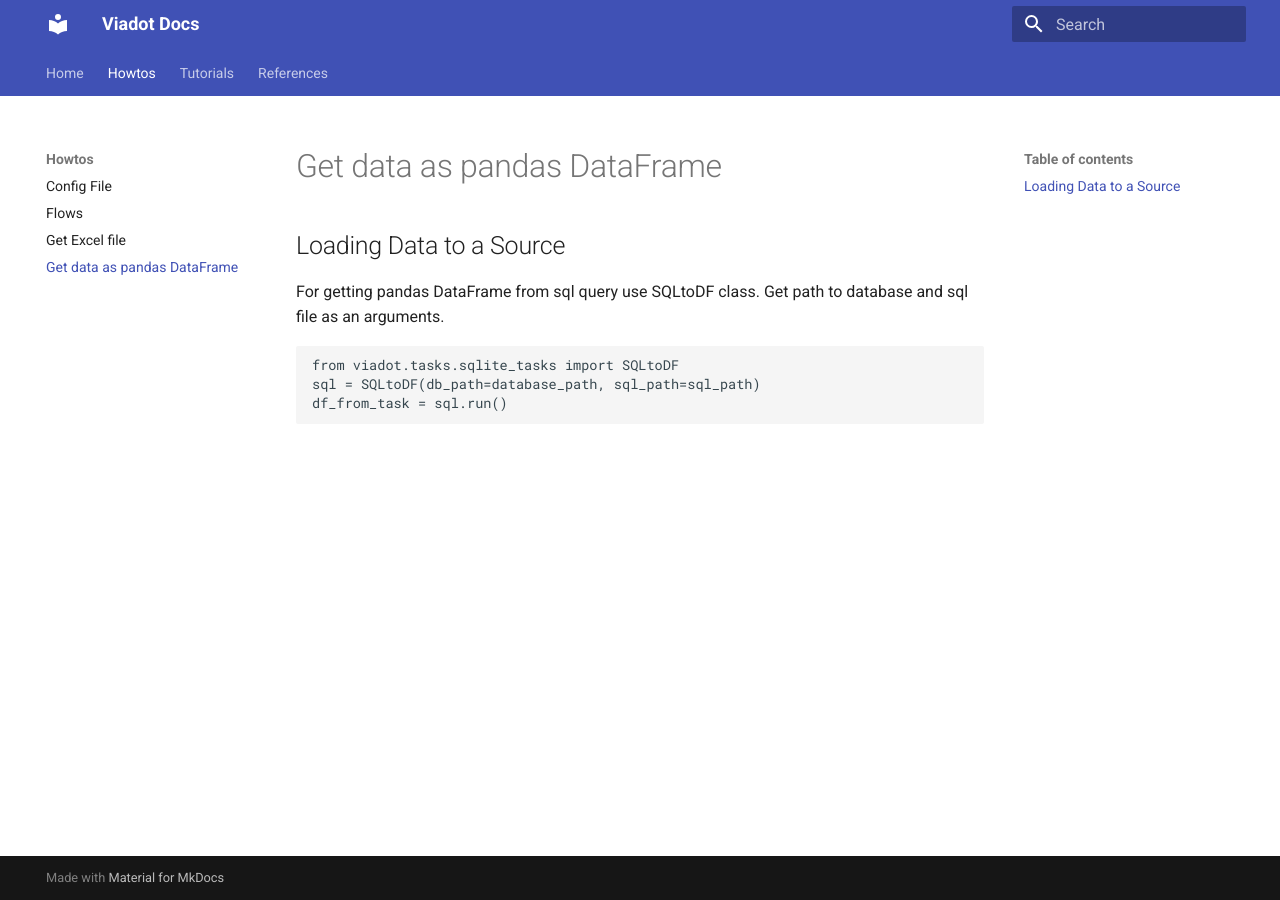
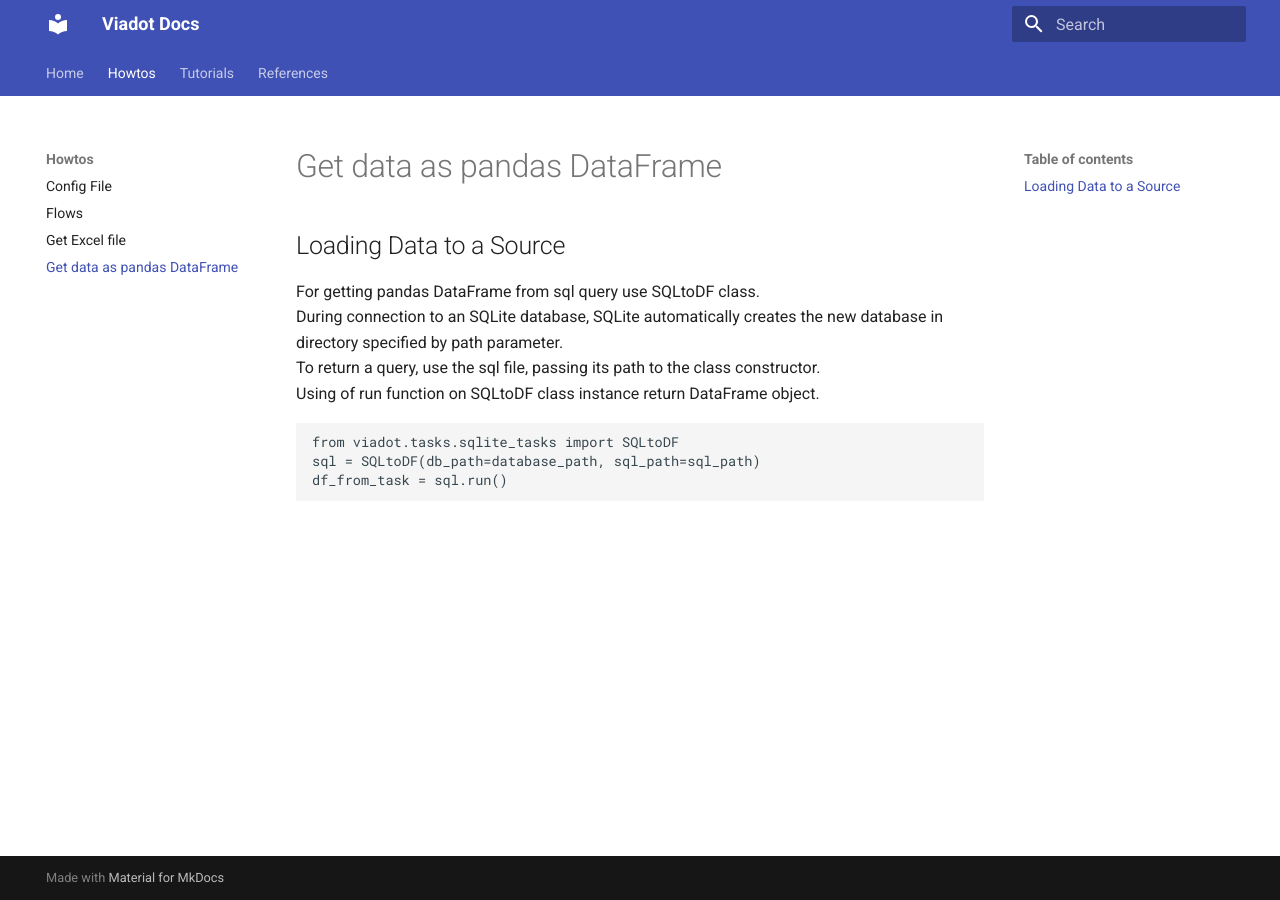
Before and after one commit to dyvenia/viadot, an MkDocs documentation site: the page built from docs/howtos/run_sql.md, in a window 1280 px wide. Built offline with MkDocs 1.6.1 and Material for MkDocs 9.7.7, drawn with Linux system fonts in a browser that asks for light colours.

Commit message:
db_path and sql_path explanation in docs

````diff
--- a/docs/howtos/run_sql.md
+++ b/docs/howtos/run_sql.md
@@ -1,7 +1,11 @@
 ## Loading Data to a Source
 
 For getting pandas DataFrame from sql query use SQLtoDF class.
-Get path to database and sql file as an arguments.
+During connection to an SQLite database, SQLite automatically creates
+the new database in directory specified by path parameter.
+To return a query, use the sql file, passing its path to the class constructor.
+Using of run function on SQLtoDF class instance return DataFrame object.
+
 
 ```python
 from viadot.tasks.sqlite_tasks import SQLtoDF
````
